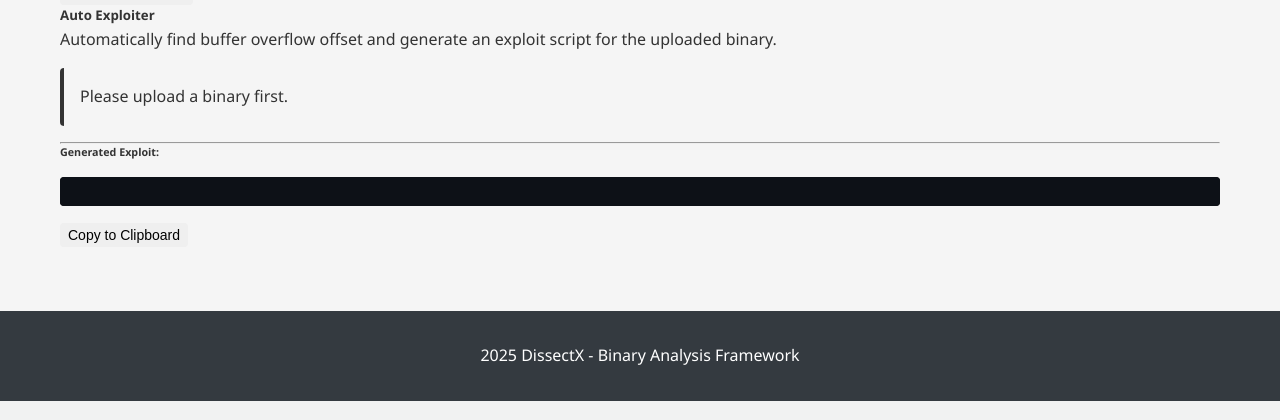
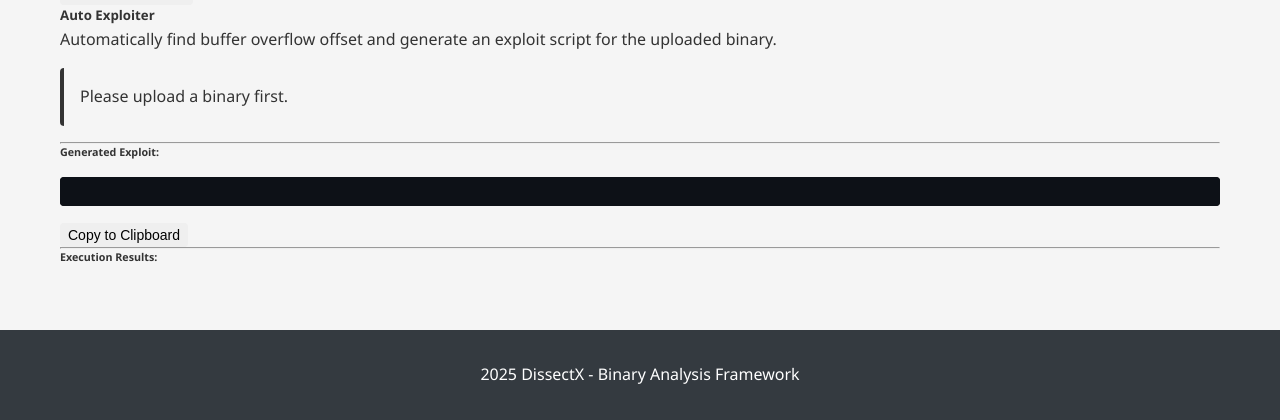
Before and after one commit to H4D3ZS/DissectX, a Flask app: page /exploitation in a window 1280 px wide; the page is wider, and only the part inside the window is pictured. Shown: the part 892-1312 px from the top of that part. Run offline with Flask 3, Linux system fonts and the light colour scheme; some libraries are stand-ins or nearby versions.

Commit message:
Add execution results display to Auto Exploiter with flag detection

```diff
--- a/src/web/templates/exploitation.html
+++ b/src/web/templates/exploitation.html
@@ -214,6 +214,13 @@
                         <button class="btn btn-outline-secondary btn-sm w-100 mt-2" onclick="copyExploit()">
                             <i class="fas fa-copy me-2"></i>Copy to Clipboard
                         </button>
+
+                        <!-- Execution Results -->
+                        <div id="exploitExecution" class="mt-3 d-none">
+                            <hr>
+                            <h6 class="fw-bold">Execution Results:</h6>
+                            <div id="exploitExecutionOutput"></div>
+                        </div>
                     </div>
                 </div>
             </div>
@@ -290,6 +297,8 @@
 
         const resultDiv = document.getElementById('exploitResult');
         const codeBlock = document.getElementById('exploitCode');
+        const executionDiv = document.getElementById('exploitExecution');
+        const executionOutput = document.getElementById('exploitExecutionOutput');
 
         try {
             let url = '/api/exploit/auto?filepath={{ filepath }}';
@@ -309,6 +318,39 @@
                 // Highlight code if Prism is available
                 if (typeof Prism !== 'undefined') {
                     Prism.highlightElement(codeBlock);
+                }
+
+                // Show execution results if available
+                if (data.execution) {
+                    let execHTML = '';
+
+                    if (data.execution.shell_obtained) {
+                        execHTML += '<div class="alert alert-success"><i class="fas fa-check-circle me-2"></i><strong>Shell Obtained!</strong></div>';
+                    } else if (data.execution.success) {
+                        execHTML += '<div class="alert alert-warning"><i class="fas fa-exclamation-triangle me-2"></i><strong>Exploit executed but shell not confirmed</strong></div>';
+                    } else {
+                        execHTML += '<div class="alert alert-danger"><i class="fas fa-times-circle me-2"></i><strong>Execution failed</strong></div>';
+                    }
+
+                    if (data.execution.output) {
+                        execHTML += '<h6 class="mt-3">Output:</h6>';
+                        execHTML += '<pre class="bg-light p-3 rounded"><code>' + escapeHtml(data.execution.output) + '</code></pre>';
+                    }
+
+                    if (data.execution.error) {
+                        execHTML += '<h6 class="mt-3">Error:</h6>';
+                        execHTML += '<pre class="bg-light p-3 rounded text-danger"><code>' + escapeHtml(data.execution.error) + '</code></pre>';
+                    }
+
+                    // Highlight captured flag if present
+                    if (data.execution.output && (data.execution.output.includes('flag{') || data.execution.output.includes('CTF{') || data.execution.output.includes('picoCTF{'))) {
+                        execHTML += '<div class="alert alert-success mt-3"><i class="fas fa-flag me-2"></i><strong>Flag detected in output!</strong></div>';
+                    }
+
+                    executionOutput.innerHTML = execHTML;
+                    executionDiv.classList.remove('d-none');
+                } else {
+                    executionDiv.classList.add('d-none');
                 }
             } else {
                 alert('Failed to generate exploit: ' + (data.error || 'Unknown error'));
```
